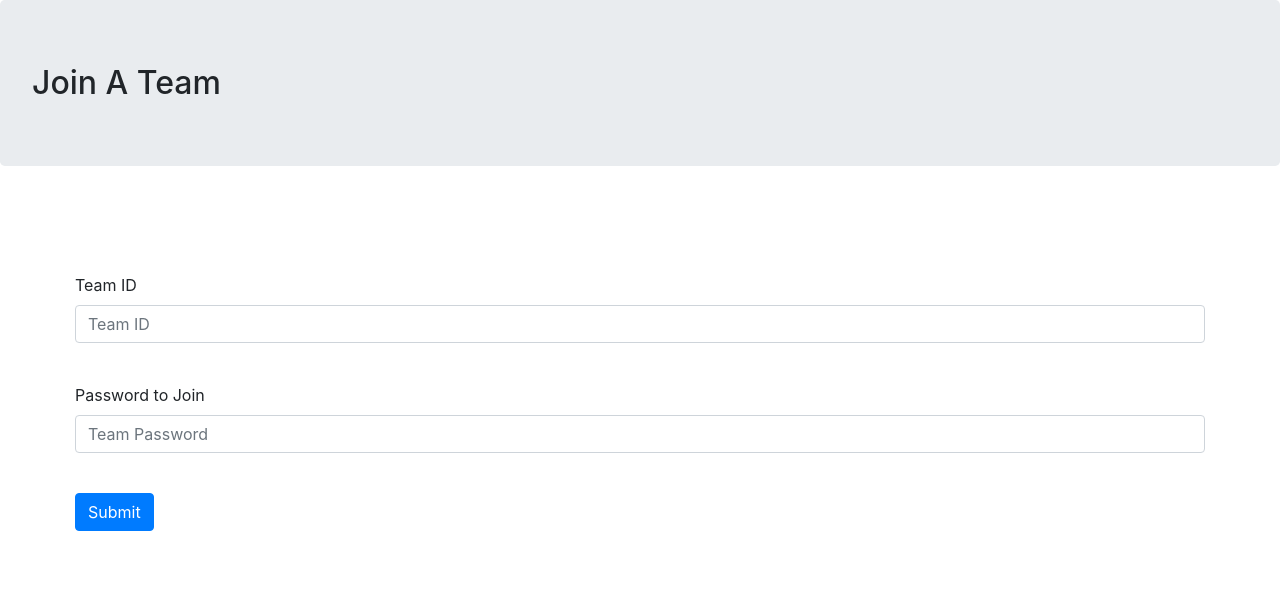
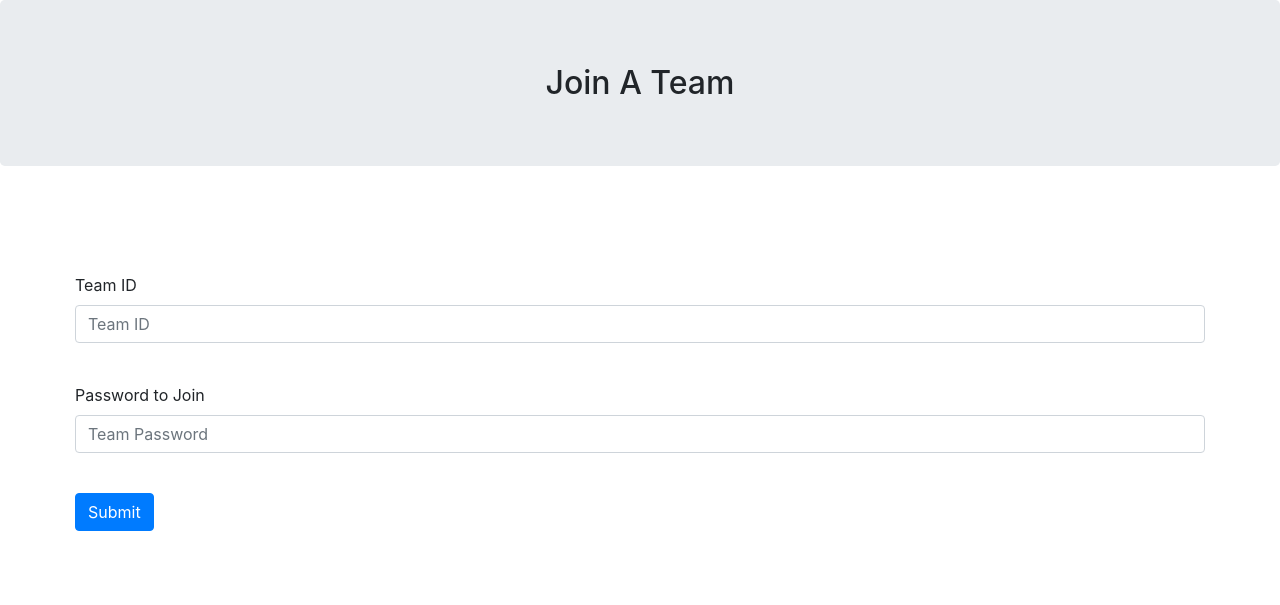
Before and after one commit to IdioticProphet/CTFE, a Flask app: page /profile/join_team in a window 1280 px wide. Shown: the part 56-661 px from the top of the page. Run offline with Flask 2, Linux system fonts and the light colour scheme; the visitor is signed in with stand-in values (Sample User, id 1); some libraries are stand-ins or nearby versions.

Commit message:
Added some small QOL looks

```diff
--- a/app/templates/create_team.html
+++ b/app/templates/create_team.html
@@ -7,8 +7,9 @@
 {% block body %}
 
 <body>
-<h2 class="jumbotron"> Create a Team </h2>
+<h2 class="jumbotron text-center"> Create a Team </h2>
 
+<div class="container">
 {% with messages = get_flashed_messages() %}
 	{% if messages %}
 		<div class="alert alert-danger">
@@ -18,6 +19,7 @@
 		</div>
 	{% endif %}
 {% endwith %}
+</div>
 <form id="CoolForm" action="" method="POST" name="flag" enctype="multipart/form-data" style="padding: 75px;">
 		<div class="form-group">
 			{{ form.new_team_name.label }}<br>
--- a/app/templates/join_team_form.html
+++ b/app/templates/join_team_form.html
@@ -7,8 +7,9 @@
 {% block body %}
 
 <body>
-<h2 class="jumbotron"> Join A Team </h2>
+<h2 class="jumbotron text-center"> Join A Team </h2>
 
+<div class="container">
 {% with messages = get_flashed_messages() %}
 	{% if messages %}
 		<div class="alert alert-danger">
@@ -18,6 +19,8 @@
 		</div>
 	{% endif %}
 {% endwith %}
+</div>
+
 <form id="CoolForm" action="" method="POST" name="flag" enctype="multipart/form-data" style="padding: 75px;">
 		<div class="form-group">
 			{{ form.team_id.label }}<br>
--- a/app/templates/login.html
+++ b/app/templates/login.html
@@ -9,8 +9,6 @@
 {%endblock%}
 {%block content%}
 <div class="jumbotron text-center"><div class="container"><h2><b> Login </b></h2></div></div>
-<!-- Some of this is definitly stolen from CSAW red's ctf signin Sheet -->
-
 
 
 <div class="container">
```
